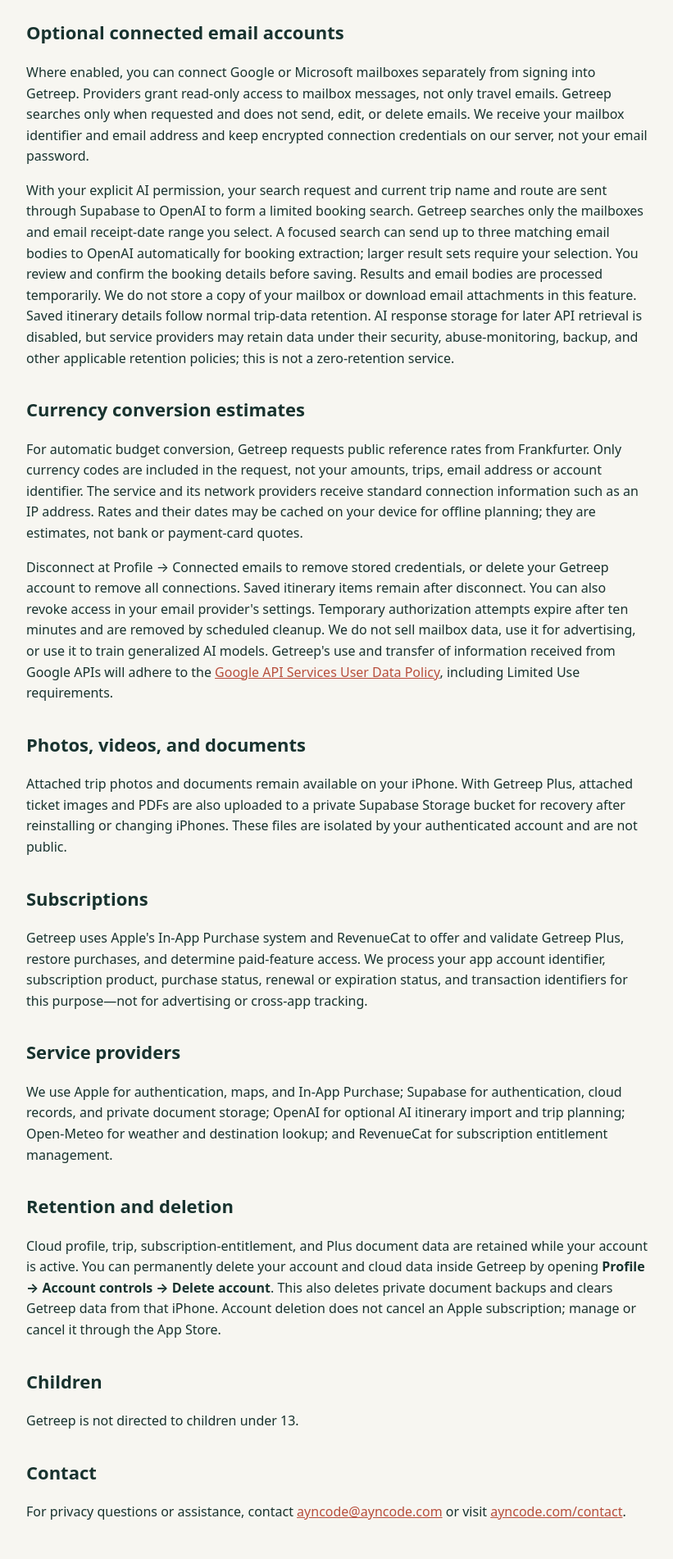
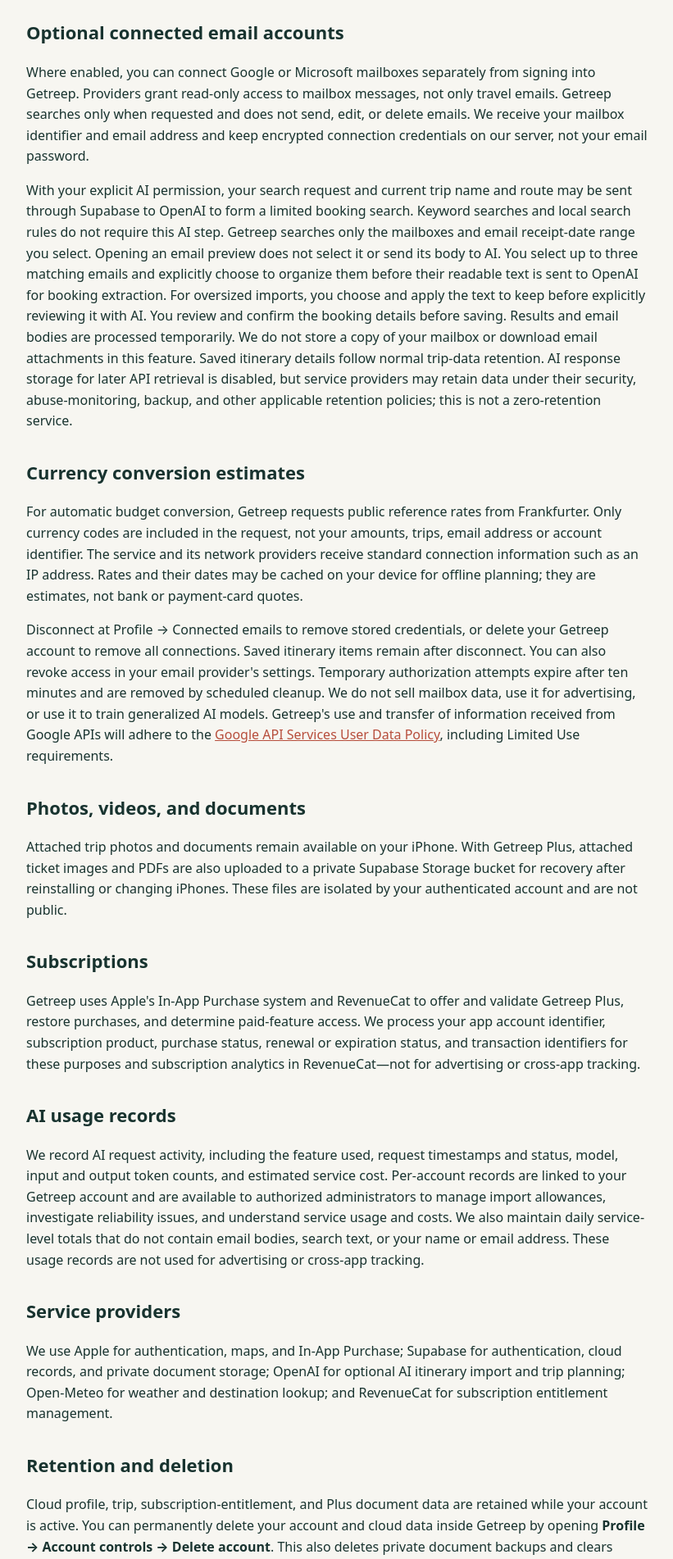
Before and after one commit to techfiwitay-gif/Ay_python_app, a Flask app: page /getreep/privacy-policy in a window 1280 px wide. Shown: the part 1560-3462 px from the top of the page at 82% size, without its empty margins (228-1049 px from the left). Before the commit the page ends 3414 px from the top, so only its background shows below. Run offline with Flask 3, Linux system fonts and the light colour scheme; parts of the project's set-up code (start-up, migrations or seed data) failed here and were passed over; some libraries are stand-ins or nearby versions.

Commit message:
Publish current Getreep privacy policy

```diff
--- a/templates/getreep_privacy_policy.html
+++ b/templates/getreep_privacy_policy.html
@@ -18,7 +18,7 @@
   <main class="wrap">
     <p><strong>GETREEP</strong></p>
     <h1>Privacy Policy</h1>
-    <p><small>Effective September 20, 2026</small></p>
+    <p><small>Effective October 1, 2026</small></p>
     <div class="card"><p>Getreep is a personal itinerary app by AyNcode. We do not sell personal data, show third-party advertising, or use personal data to track you across apps or websites.</p></div>
     <h2>Information you choose to provide</h2>
     <p>Getreep may store your name, home city, emergency contact name and phone number, trip itineraries, reservation details, budgets, notes, and saved map locations. If you connect Sign in with Apple, we also receive an Apple account identifier and the email address Apple chooses to share, which may be a private relay address.</p>
@@ -34,14 +34,16 @@
     <p>We store your brief, generated draft, source references, and generation metadata privately in Supabase so you can recover a draft after leaving the screen and avoid generating it twice on retry. These records are linked to your Getreep account, are not public, and are removed when that account is deleted. Provider-side response storage for later API retrieval is disabled; provider security and abuse-monitoring retention may still apply.</p>
     <h2>Optional connected email accounts</h2>
     <p>Where enabled, you can connect Google or Microsoft mailboxes separately from signing into Getreep. Providers grant read-only access to mailbox messages, not only travel emails. Getreep searches only when requested and does not send, edit, or delete emails. We receive your mailbox identifier and email address and keep encrypted connection credentials on our server, not your email password.</p>
-    <p>With your explicit AI permission, your search request and current trip name and route are sent through Supabase to OpenAI to form a limited booking search. Getreep searches only the mailboxes and email receipt-date range you select. A focused search can send up to three matching email bodies to OpenAI automatically for booking extraction; larger result sets require your selection. You review and confirm the booking details before saving. Results and email bodies are processed temporarily. We do not store a copy of your mailbox or download email attachments in this feature. Saved itinerary details follow normal trip-data retention. AI response storage for later API retrieval is disabled, but service providers may retain data under their security, abuse-monitoring, backup, and other applicable retention policies; this is not a zero-retention service.</p>
+    <p>With your explicit AI permission, your search request and current trip name and route may be sent through Supabase to OpenAI to form a limited booking search. Keyword searches and local search rules do not require this AI step. Getreep searches only the mailboxes and email receipt-date range you select. Opening an email preview does not select it or send its body to AI. You select up to three matching emails and explicitly choose to organize them before their readable text is sent to OpenAI for booking extraction. For oversized imports, you choose and apply the text to keep before explicitly reviewing it with AI. You review and confirm the booking details before saving. Results and email bodies are processed temporarily. We do not store a copy of your mailbox or download email attachments in this feature. Saved itinerary details follow normal trip-data retention. AI response storage for later API retrieval is disabled, but service providers may retain data under their security, abuse-monitoring, backup, and other applicable retention policies; this is not a zero-retention service.</p>
     <h2>Currency conversion estimates</h2>
     <p>For automatic budget conversion, Getreep requests public reference rates from Frankfurter. Only currency codes are included in the request, not your amounts, trips, email address or account identifier. The service and its network providers receive standard connection information such as an IP address. Rates and their dates may be cached on your device for offline planning; they are estimates, not bank or payment-card quotes.</p>
     <p>Disconnect at Profile → Connected emails to remove stored credentials, or delete your Getreep account to remove all connections. Saved itinerary items remain after disconnect. You can also revoke access in your email provider's settings. Temporary authorization attempts expire after ten minutes and are removed by scheduled cleanup. We do not sell mailbox data, use it for advertising, or use it to train generalized AI models. Getreep's use and transfer of information received from Google APIs will adhere to the <a href="https://developers.google.com/terms/api-services-user-data-policy">Google API Services User Data Policy</a>, including Limited Use requirements.</p>
     <h2>Photos, videos, and documents</h2>
     <p>Attached trip photos and documents remain available on your iPhone. With Getreep Plus, attached ticket images and PDFs are also uploaded to a private Supabase Storage bucket for recovery after reinstalling or changing iPhones. These files are isolated by your authenticated account and are not public.</p>
     <h2>Subscriptions</h2>
-    <p>Getreep uses Apple's In-App Purchase system and RevenueCat to offer and validate Getreep Plus, restore purchases, and determine paid-feature access. We process your app account identifier, subscription product, purchase status, renewal or expiration status, and transaction identifiers for this purpose—not for advertising or cross-app tracking.</p>
+    <p>Getreep uses Apple's In-App Purchase system and RevenueCat to offer and validate Getreep Plus, restore purchases, and determine paid-feature access. We process your app account identifier, subscription product, purchase status, renewal or expiration status, and transaction identifiers for these purposes and subscription analytics in RevenueCat—not for advertising or cross-app tracking.</p>
+    <h2>AI usage records</h2>
+    <p>We record AI request activity, including the feature used, request timestamps and status, model, input and output token counts, and estimated service cost. Per-account records are linked to your Getreep account and are available to authorized administrators to manage import allowances, investigate reliability issues, and understand service usage and costs. We also maintain daily service-level totals that do not contain email bodies, search text, or your name or email address. These usage records are not used for advertising or cross-app tracking.</p>
     <h2>Service providers</h2>
     <p>We use Apple for authentication, maps, and In-App Purchase; Supabase for authentication, cloud records, and private document storage; OpenAI for optional AI itinerary import and trip planning; Open-Meteo for weather and destination lookup; and RevenueCat for subscription entitlement management.</p>
     <h2>Retention and deletion</h2>
@@ -49,7 +51,7 @@
     <h2>Children</h2>
     <p>Getreep is not directed to children under 13.</p>
     <h2>Contact</h2>
-    <p>For privacy questions or assistance, contact <a href="mailto:ayncode@ayncode.com">ayncode@ayncode.com</a> or visit <a href="https://www.ayncode.com/contact">ayncode.com/contact</a>.</p>
+    <p>For privacy questions or assistance, contact <a href="mailto:support@ayncode.com">support@ayncode.com</a> or visit <a href="https://www.ayncode.com/contact">ayncode.com/contact</a>.</p>
   </main>
 </body>
 </html>
```
